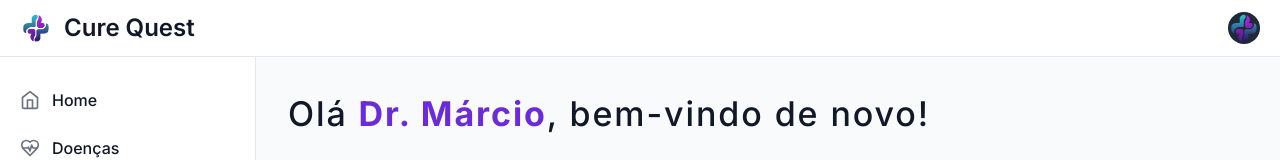
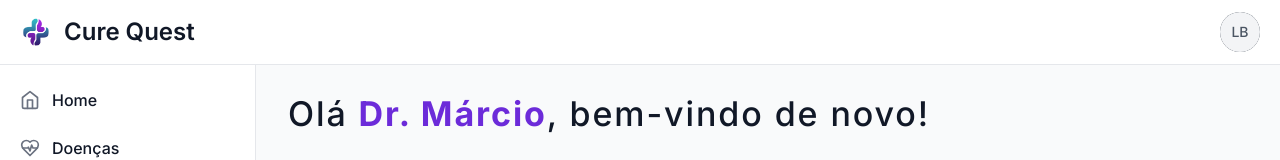
Before and after one commit to leobianor/CureQuest, a Next.js app: page /dashboard/home in a window 1280 px wide. Shown: the top 160 px of the page. Built offline with nearby package versions, Linux system fonts and the light colour scheme.

Commit message:
pequenas modificações na home

```diff
--- a/src/components/navbar.jsx
+++ b/src/components/navbar.jsx
@@ -46,11 +46,9 @@ export default function Navbar(users) {
                             <div>
                                 <button type="button" className="flex text-sm bg-gray-800 rounded-full focus:ring-4 focus:ring-gray-300 dark:focus:ring-gray-600" aria-expanded="false" data-dropdown-toggle="dropdown-user">
                                     <span className="sr-only">Open user menu</span>
-                                    <Image
-                                        src={logo}
-                                        className="w-8 h-8 rounded-full"
-                                        alt="user photo"
-                                    />
+                                    <div class="relative inline-flex items-center justify-center w-10 h-10 overflow-hidden bg-gray-100 rounded-full dark:bg-gray-600">
+                                        <span class="font-medium text-gray-600 dark:text-gray-300">LB</span>
+                                    </div>
                                 </button>
                             </div>
                             <div className="z-50 hidden my-4 text-base list-none bg-white divide-y divide-gray-100 rounded shadow dark:bg-gray-700 dark:divide-gray-600" id="dropdown-user">
```
